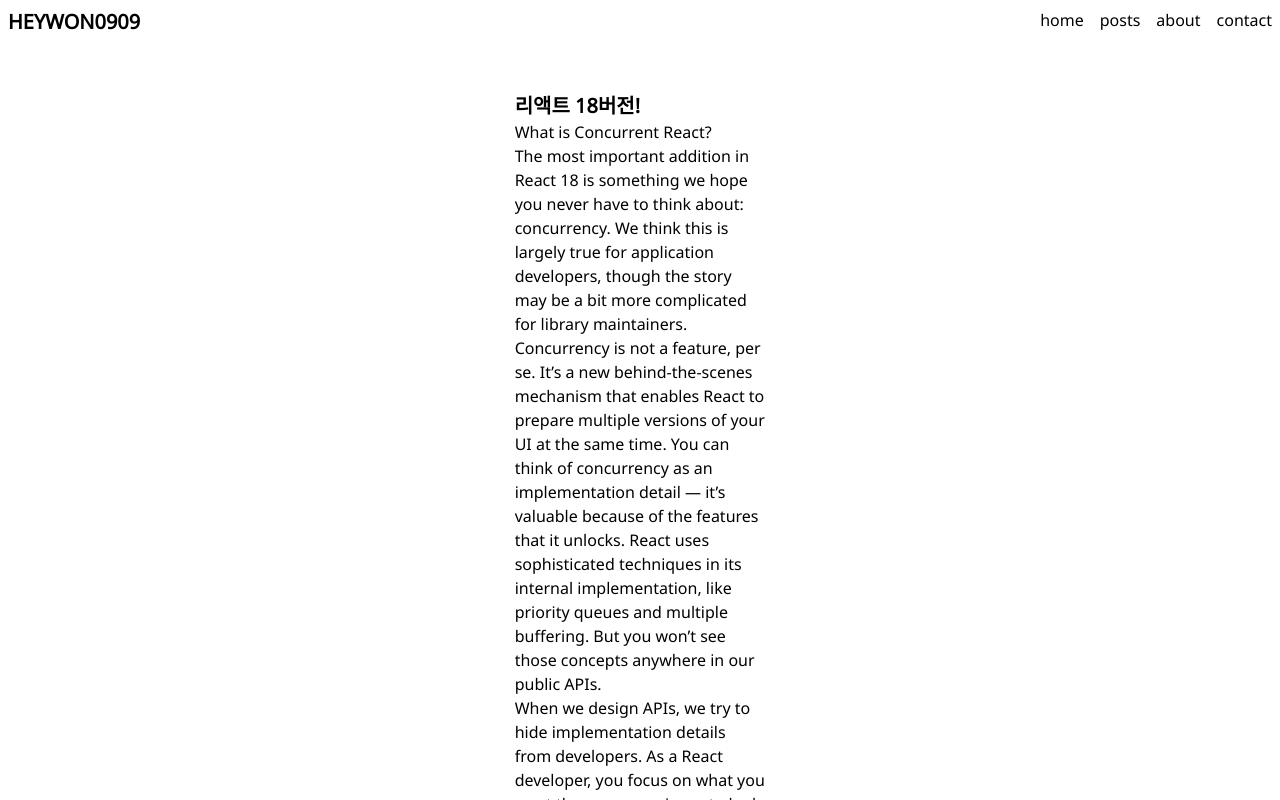
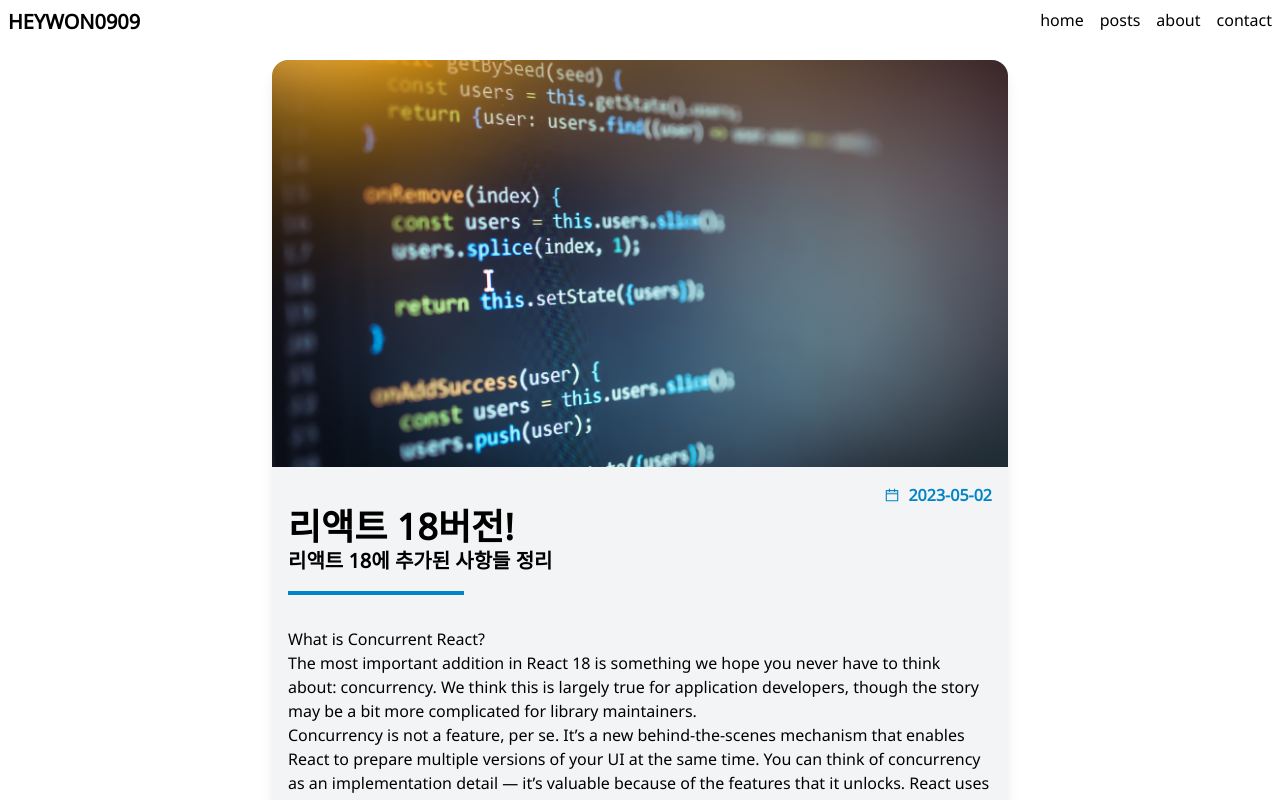
Before and after one commit to heywon0909/blog, a Next.js app: page /posts/react18-walkthrough in a window 1280 px wide. Built offline with nearby package versions, Linux system fonts and the light colour scheme.

Commit message:
refactor: post page 리팩토링

```diff
--- a/src/app/posts/[slug]/layout.tsx
+++ /dev/null
@@ -1,9 +0,0 @@
-export default function PostLayout({ children }: { children: React.ReactNode }) {
-  return (
-    <div className="mt-10 p-2">
-      <div className="w-full flex flex-col justify-center items-center">
-        <div className="w-full sm:w-2/3 md:w-1/3 flex flex-col gap-5">{children}</div>
-      </div>
-    </div>
-  );
-}
--- a/src/app/posts/[slug]/page.tsx
+++ b/src/app/posts/[slug]/page.tsx
@@ -1,5 +1,7 @@
-import PostDetail from '@/components/PostDetail';
+import Image from 'next/image';
 import { getPostData, getPosts, Post } from '@/service/posts';
+import PostContent from '@/components/PostContent';
+import AdjacentPostCard from '@/components/AdjacentPostCard';
 
 interface Props {
   params: Promise<{ slug: string }>;
@@ -8,12 +10,23 @@
 export default async function PostPage({ params }: Props) {
   const { slug } = await params;
   const post = await getPostData(slug);
+  const { title, path, next, prev } = post;
 
   return (
-    <section>
-      <h1 className="text-xl font-semibold">{post.title}</h1>
-      <PostDetail detail={post.content} />
-    </section>
+    <article className="rounded-2xl overflow-hidden bg-gray-100 shadow-lg m-4">
+      <Image
+        src={`/images/posts/${path}.png`}
+        alt={title}
+        width={750}
+        height={420}
+        className="w-full h-1/5 max-h-[500px]"
+      />
+      <PostContent post={post} />
+      <section className="flex shadow-md">
+        {prev && <AdjacentPostCard post={prev} type="prev" />}
+        {next && <AdjacentPostCard post={next} type="next" />}
+      </section>
+    </article>
   );
 }
 
--- /dev/null
+++ b/src/components/AdjacentPostCard.tsx
@@ -0,0 +1,27 @@
+import { Post } from '@/service/posts';
+import Image from 'next/image';
+import Link from 'next/link';
+import { FaArrowLeft, FaArrowRight } from 'react-icons/fa';
+
+interface Props {
+  post: Post;
+  type: 'next' | 'prev';
+}
+
+const ICON_CLASS = 'text-5xl m-4 text-yellow-300 transition-all group-hover:text-6xl';
+
+export default function AdjacentPostCard({ post: { path, title, description }, type }: Props) {
+  return (
+    <Link href={`/posts/${path}`} className="relative w-full bg-black max-h-56">
+      <Image className="w-full opacity-40" src={`/images/posts/${path}.png`} alt={title} width={150} height={100} />
+      <div className="group absolute top-1/2 left-1/2 -translate-x-1/2 -translate-y-1/2 w-full flex justify-around items-center text-white  px-8">
+        {type === 'prev' && <FaArrowLeft className={ICON_CLASS} />}
+        <div className="w-full text-center">
+          <h3 className="text-3xl font-bold">{title}</h3>
+          <p className="font-bold">{description}</p>
+        </div>
+        {type === 'next' && <FaArrowRight className={ICON_CLASS} />}
+      </div>
+    </Link>
+  );
+}
--- /dev/null
+++ b/src/components/MarkdownViewer.tsx
@@ -0,0 +1,40 @@
+import ReactMarkdown from 'react-markdown';
+import remarkGfm from 'remark-gfm';
+import { Prism as SyntaxHighlighter } from 'react-syntax-highlighter';
+import { coldarkCold } from 'react-syntax-highlighter/dist/esm/styles/prism';
+import Image from 'next/image';
+
+export default function MarkdownViewer({ content }: { content: string }) {
+  return (
+    <div className="prose max-w-none">
+      <ReactMarkdown
+        remarkPlugins={[remarkGfm]}
+        components={{
+          code({ children, className, node, ref, ...props }) {
+            const match = /language-(\w+)/.exec(className || '');
+            return match ? (
+              <SyntaxHighlighter PreTag="div" language={match[1]} {...props} style={coldarkCold}>
+                {String(children).replace(/\n$/, '')}
+              </SyntaxHighlighter>
+            ) : (
+              <code {...props} className={className}>
+                {children}
+              </code>
+            );
+          },
+          img: image => (
+            <Image
+              className="w-full max-h-60 object-cover"
+              src={image.src || ''}
+              alt={image.alt || ''}
+              width={500}
+              height={350}
+            />
+          ),
+        }}
+      >
+        {content}
+      </ReactMarkdown>
+    </div>
+  );
+}
--- /dev/null
+++ b/src/components/PostContent.tsx
@@ -0,0 +1,19 @@
+import { AiTwotoneCalendar } from 'react-icons/ai';
+import MarkdownViewer from '@/components/MarkdownViewer';
+import { PostData } from '@/service/posts';
+
+export default function PostContent({ post }: { post: PostData }) {
+  const { date, title, description, content } = post;
+  return (
+    <section className="flex flex-col p-4">
+      <div className="flex items-center self-end text-sky-600">
+        <AiTwotoneCalendar />
+        <p className="font-semibold ml-2">{date.toString()}</p>
+      </div>
+      <h1 className="text-4xl font-bold">{title}</h1>
+      <p className="text-xl font-bold">{description}</p>
+      <div className="w-44 border-2 border-sky-600 mt-4 mb-8"></div>
+      <MarkdownViewer content={content} />
+    </section>
+  );
+}
--- a/src/components/PostDetail.tsx
+++ /dev/null
@@ -1,35 +0,0 @@
-'use client';
-
-import Markdown from 'react-markdown';
-import remarkGfm from 'remark-gfm';
-import { Prism as SyntaxHighlighter } from 'react-syntax-highlighter';
-import { docco } from 'react-syntax-highlighter/dist/esm/styles/hljs';
-
-interface Props {
-  detail: string;
-}
-
-export default function PostDetail({ detail }: Props) {
-  return (
-    <Markdown
-      remarkPlugins={[remarkGfm]}
-      components={{
-        code(props) {
-          const { children, className, ref, node, ...rest } = props;
-          const match = /language-(\w+)/.exec(className || '');
-          return match ? (
-            <SyntaxHighlighter {...rest} PreTag="div" language={match[1]} style={docco}>
-              {String(children).replace(/\n$/, '')}
-            </SyntaxHighlighter>
-          ) : (
-            <code {...rest} className={className}>
-              {children}
-            </code>
-          );
-        },
-      }}
-    >
-      {detail}
-    </Markdown>
-  );
-}
--- a/src/service/posts.ts
+++ b/src/service/posts.ts
@@ -10,7 +10,7 @@
   featured: boolean;
 };
 
-export type PostData = Post & { content: string };
+export type PostData = Post & { content: string; next: Post | null; prev: Post | null };
 
 export async function getFeaturedPosts(): Promise<Post[]> {
   return getPosts().then(posts => posts.filter(post => post.featured));
@@ -31,11 +31,22 @@
 export async function getPostData(fileName: string): Promise<PostData> {
   const filePath = path.join(process.cwd(), 'data', 'posts', `${fileName}.md`);
 
-  const metadata = await getPosts().then(post => post.find(post => post.path === fileName));
+  const posts = await getPosts();
 
-  if (!metadata) throw new Error(`${fileName}에 해당하는 포스트를 찾을 수 없음`);
+  const post = posts.find(post => post.path === fileName);
+
+  if (!post) throw new Error(`${fileName}에 해당하는 포스트를 찾을 수 없음`);
+
+  const index = posts.indexOf(post);
+  const next = index - 1 > 0 ? posts[index - 1] : null;
+  const prev = index + 1 < posts.length ? posts[index + 1] : null;
 
   const content = await readFile(filePath, 'utf-8');
 
-  return { ...metadata, content };
+  return {
+    ...post,
+    content,
+    next,
+    prev,
+  };
 }
```
